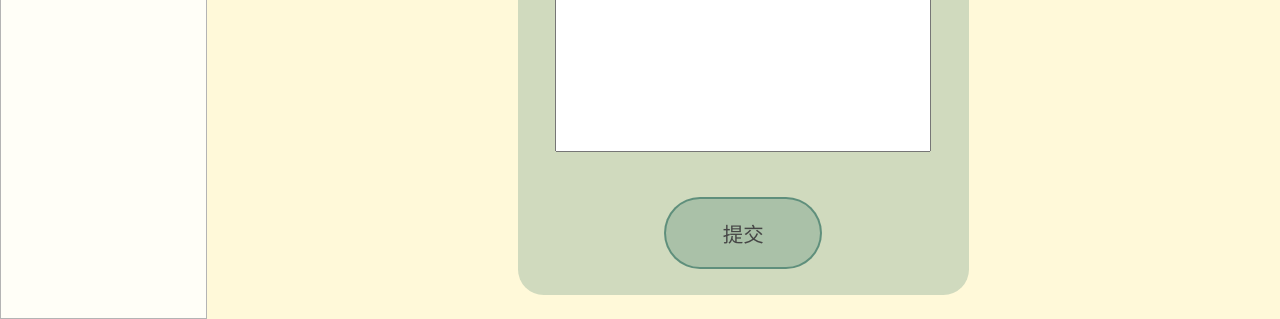
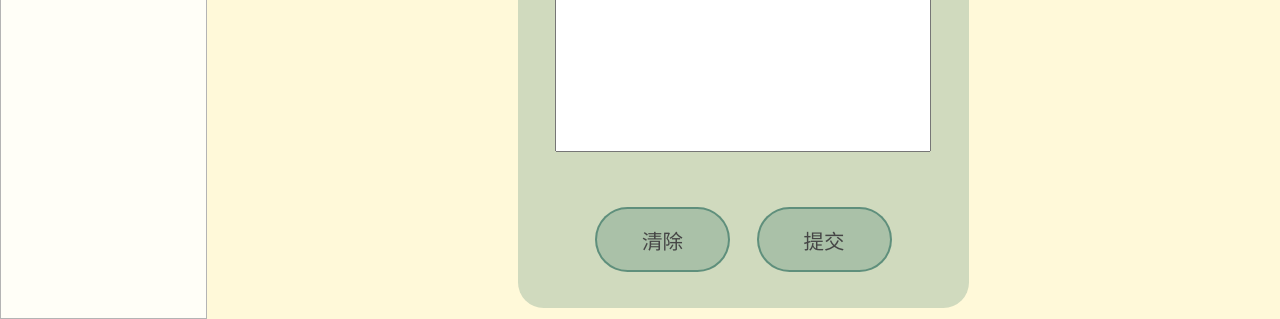
Before and after one commit to beanhsiao/machill_verychill, a plain HTML site: page contact.html in a window 1280 px wide. Shown: the part 600-919 px from the top of the page. Drawn offline with nearby package versions, Linux system fonts and the light colour scheme; a web font is replaced by a local one.

Commit message:
新增聯絡我們表單的清除按紐、將抖內連結變成點擊後新開視窗

```diff
--- a/contact.html
+++ b/contact.html
@@ -156,6 +156,7 @@
                         <textarea id="content_text" name="content_text" maxlength=" 300" placeholder="至多300字元"
                                   required></textarea>
                     </div>
+                    <input type="reset" value="清除">
                     <input type="submit" value="提交">
                 </form>
 
--- a/css/contact.css
+++ b/css/contact.css
@@ -68,7 +68,8 @@ form>input {
     font-family: huninn, Verdana, Geneva, Tahoma, sans-serif;
     color: rgb(70, 70, 70);
     font-size: 0.5rem;
-    padding: 5% 15%;
+    padding: 4% 12%;
+    margin: 10px;
     background-color: rgba(20, 95, 81, 0.2);
     border: 2px solid rgba(20, 95, 81, 0.5);
     border-radius: 25vw;
```
Also changed, not shown: about.html (+2 -1 lines).
